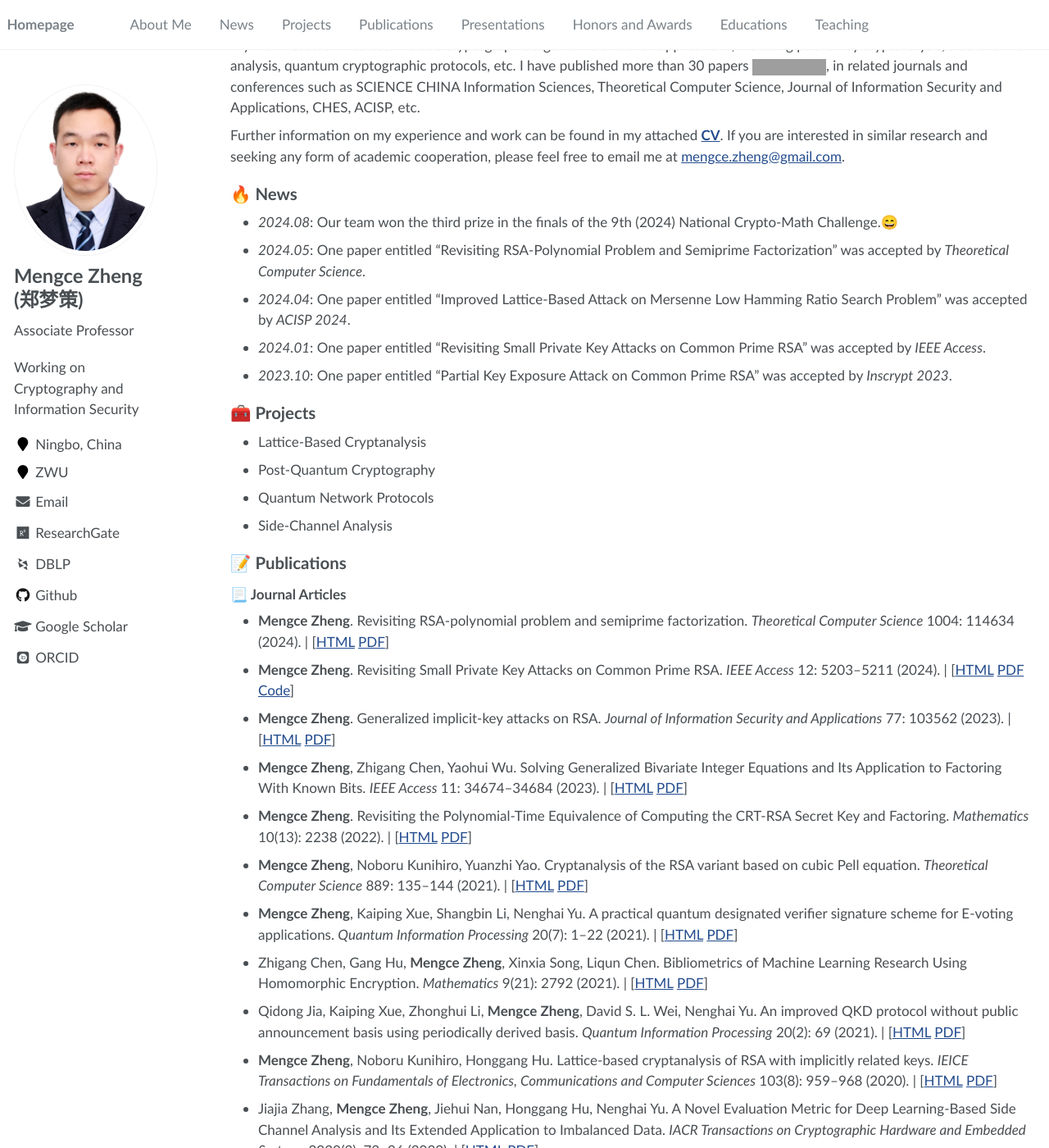
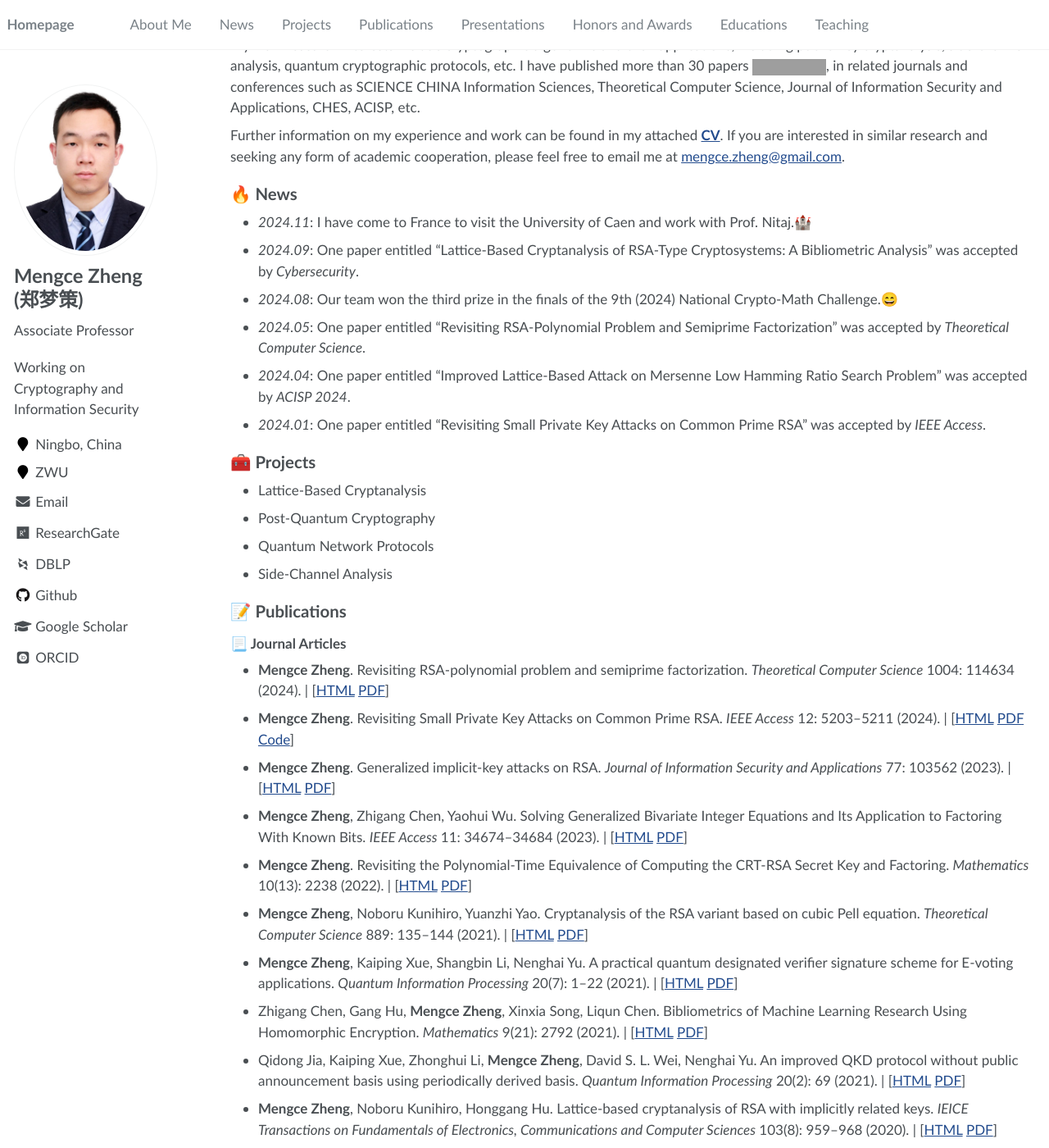
Before and after one commit to MengceZheng/MengceZheng.github.io, a Jekyll site: the page built from _pages/about.md, in a window 1280 px wide and 1400 px high, scrolled down 266 px. Shown: the whole window at 82% size. Built offline with Jekyll 4.4.1, drawn with Linux system fonts in a browser that asks for light colours; some web fonts are replaced; some of the changed text lies outside the part shown; grey boxes are pictures that could not be loaded.

Commit message:
Update about.md

```diff
--- a/_pages/about.md
+++ b/_pages/about.md
@@ -31,11 +31,12 @@ If you are interested in similar research and seeking any form of academic coope
 
 ## 🔥 News
 
+- *2024.11*: I have come to France to visit the University of Caen and work with Prof. Nitaj.🏰
+- *2024.09*: One paper entitled "Lattice-Based Cryptanalysis of RSA-Type Cryptosystems: A Bibliometric Analysis" was accepted by *Cybersecurity*.
 - *2024.08*: Our team won the third prize in the finals of the 9th (2024) National Crypto-Math Challenge.😄
 - *2024.05*: One paper entitled "Revisiting RSA-Polynomial Problem and Semiprime Factorization" was accepted by *Theoretical Computer Science*.
 - *2024.04*: One paper entitled "Improved Lattice-Based Attack on Mersenne Low Hamming Ratio Search Problem" was accepted by *ACISP 2024*.
 - *2024.01*: One paper entitled "Revisiting Small Private Key Attacks on Common Prime RSA" was accepted by *IEEE Access*.
-- *2023.10*: One paper entitled "Partial Key Exposure Attack on Common Prime RSA" was accepted by *Inscrypt 2023*.
 
 ## 🧰 Projects
 
```
Also changed, not shown: other parts of _pages/about.md (+1 -1 lines).
